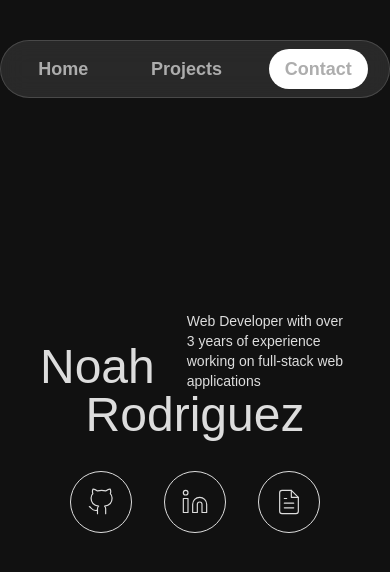
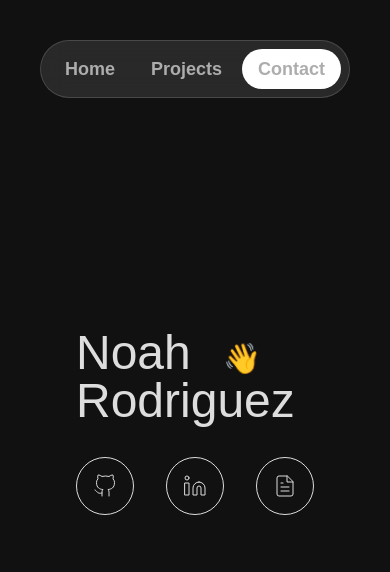
Before and after one commit to NoahRod108/2025-portfolio, a Next.js app: page / in a window 390 px wide. Shown: the top 572 px of the page. Built offline with nearby package versions, Linux system fonts and the light colour scheme.

Commit message:
refactoring code to be responsive with Tailwind

```diff
--- a/app/globals.css
+++ b/app/globals.css
@@ -25,26 +25,11 @@ body {
   text-wrap: balance;
 }
 
-/* .section-title {
-  font-size: 4rem;
-  font-weight: bold;
-}
-
-#hero p {
-  color: var(--secondary-text);
-}
-
-#hero h1 {
-  font-size: 10rem;
-  font-weight: 700;
-} */
-
 #hero-icons a {
   @apply border rounded-full border-[#ddd] p-4 hover:border-cyan-500 hover:scale-[1.1] transition-colors ease-in-out;
 }
 #hero-icons svg {
-  width: 28px;
-  height: 28px;
+  @apply w-6 h-6 md:w-12 md:h-12 lg:w-8 lg:h-8;
 }
 
 .nav-item {
@@ -79,3 +64,38 @@ body {
 .project-img {
   @apply w-full h-full object-cover object-center grayscale transition duration-500 hover:grayscale-0 cursor-pointer rounded-xl;
 }
+
+/* Wave animation */
+.wave {
+  animation-name: wave-animation;
+  animation-duration: 2.5s;
+  animation-iteration-count: infinite;
+  transform-origin: 70% 70%;
+  display: inline-block;
+}
+@keyframes wave-animation {
+  0% {
+    transform: rotate(0deg);
+  }
+  15% {
+    transform: rotate(14deg);
+  }
+  30% {
+    transform: rotate(-8deg);
+  }
+  40% {
+    transform: rotate(14deg);
+  }
+  50% {
+    transform: rotate(-4deg);
+  }
+  60% {
+    transform: rotate(10deg);
+  }
+  70% {
+    transform: rotate(0deg);
+  }
+  100% {
+    transform: rotate(0deg);
+  }
+}
--- a/app/layout.js
+++ b/app/layout.js
@@ -1,16 +1,9 @@
-import localFont from "next/font/local";
 import "./globals.css";
 import Header from "@/sections/Header";
 
-const geistSans = localFont({
-  src: "./fonts/GeistVF.woff",
-  variable: "--font-geist-sans",
-  weight: "100 900",
-});
-
 export const metadata = {
-  title: "Create Next App",
-  description: "Generated by create next app",
+  title: "Noah Rodriguez Portfolio",
+  description: "My portfolio website to showcase my projects and skills",
 };
 
 export default function RootLayout({ children }) {
--- a/public/icons/Github.jsx
+++ b/public/icons/Github.jsx
@@ -2,15 +2,15 @@ import React from "react";
 
 const Github = () => {
   return (
-    <div className="w-8 h-8">
+    <div>
       <svg
         xmlns="http://www.w3.org/2000/svg"
         viewBox="0 0 24 24"
         fill="none"
         stroke="currentColor"
-        stroke-width="1"
-        stroke-linecap="round"
-        stroke-linejoin="round"
+        strokeWidth="1"
+        strokeLinecap="round"
+        strokeLinejoin="round"
         class="feather feather-github"
       >
         <path
--- a/sections/Header.jsx
+++ b/sections/Header.jsx
@@ -3,7 +3,7 @@ import React from "react";
 const Header = () => {
   return (
     // <header className="flex justify-center items-center relative top-3">
-    <header className="fixed left-1/2 top-10 z-[999] -translate-x-1/2 w-full md:w-auto">
+    <header className="fixed left-1/2 top-10 z-[999] -translate-x-1/2 md:w-auto">
       <nav className="flex justify-around gap-1 p-2 border border-white/15 rounded-full bg-white/10 backdrop-blur-md">
         <a href="#" className="nav-item">
           Home
--- a/sections/Hero.jsx
+++ b/sections/Hero.jsx
@@ -8,16 +8,16 @@ import Resume from "@/public/icons/Resume";
 
 const Hero = () => {
   return (
-    <div className="flex flex-col justify-center w-full h-lvh">
+    <div className="flex flex-col justify-center h-lvh">
       <section id="hero">
         <motion.div
           animate={{
             opacity: [0, 100],
           }}
           transition={{ duration: 1.8, ease: "easeOut" }}
-          className="flex items-end justify-center gap-8"
+          className="flex gap-4 sm:gap-8 items-end"
         >
-          <h1 className="md:text-[10rem] text-5xl">Noah</h1>
+          <h1 className="text-5xl md:text-[10rem]">Noah</h1>
 
           <motion.div
             animate={{
@@ -25,10 +25,15 @@ const Hero = () => {
             }}
             transition={{ duration: 2, delay: 1, ease: "easeOut" }}
           >
-            <p className="text-sm max-w-[450px]">
+            <p className="max-w-[450px] hidden xs:inline-block xs:max-w-[250px]">
               Web Developer with over 3 years of experience working on
               full-stack web applications
             </p>
+          </motion.div>
+
+          {/* Mobile only */}
+          <motion.div className="xs:hidden">
+            <p className="text-3xl wave">👋</p>
           </motion.div>
         </motion.div>
 
@@ -37,7 +42,7 @@ const Hero = () => {
             opacity: [0, 100],
           }}
           transition={{ duration: 1.8, ease: "easeOut" }}
-          className="flex md:pl-32 justify-center leading-[192px]"
+          className="flex lg:pl-32 sm:justify-center leading-[192px]"
         >
           <h1 className="md:text-[10rem] text-5xl">Rodriguez</h1>
         </motion.div>
@@ -50,7 +55,7 @@ const Hero = () => {
           transition={{ duration: 1.8, ease: "easeOut" }}
           className="flex justify-center items-center gap-8 pt-8"
         >
-          <a href="#" className="border-cyan-500">
+          <a href="#">
             <Github />
           </a>
           <a href="#">
--- a/tailwind.config.js
+++ b/tailwind.config.js
@@ -8,13 +8,14 @@ module.exports = {
   ],
   theme: {
     extend: {
+      screens: {
+        xs: "32rem",
+      },
       colors: {
         background: "var(--background)",
         foreground: "var(--foreground)",
       },
-      fontFamily: {
-
-      },
+      fontFamily: {},
     },
   },
   plugins: [],
```
